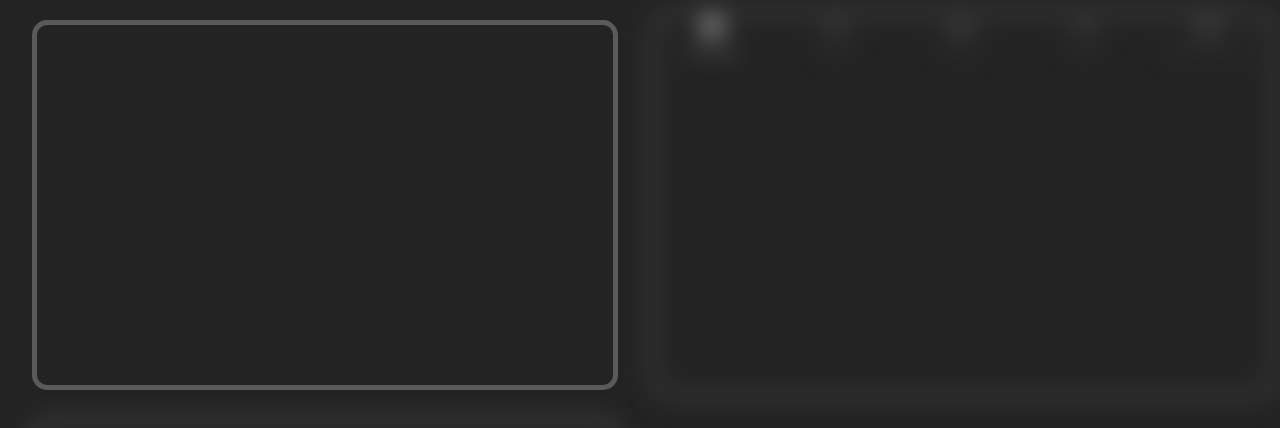
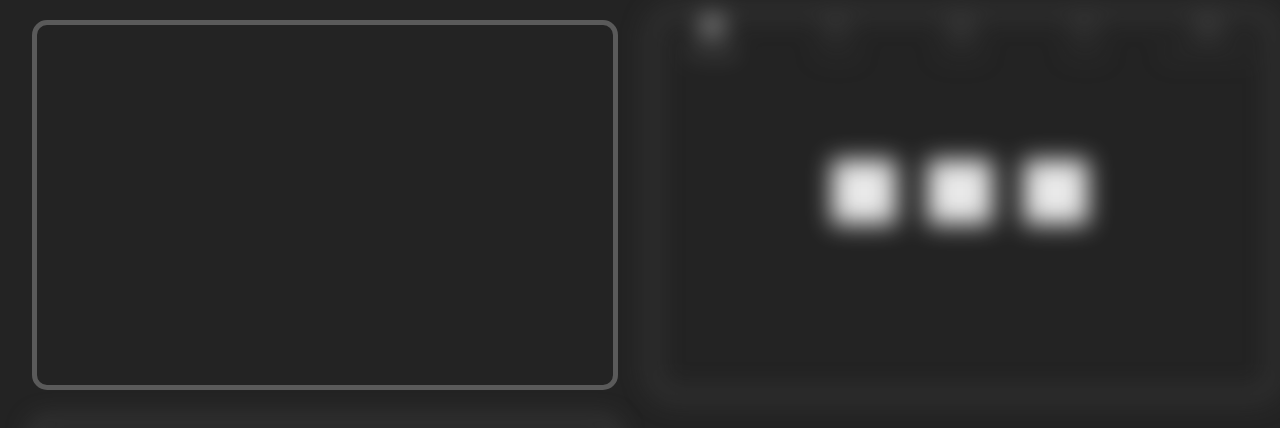
Before and after one commit to JielingYang/HomePageProject, a React app in the folder react-client/: page / in a window 1280 px wide. Shown: the top 428 px of the page. Built offline with nearby package versions, Linux system fonts and the light colour scheme; the HTML template or start-up script is replaced by a standard one.

Commit message:
added place holder for theme options

```diff
--- a/react-client/src/actionCreators/topRightPanelActions.js
+++ b/react-client/src/actionCreators/topRightPanelActions.js
@@ -13,6 +13,7 @@ export const topRightPanelAction_requestToUpdateTopRightPanelContentLayoutData =
         let basePanelUnitLength = getState().basePanelState.basePanelShapeModel.getUnitLength();
         let topRightPanelShapeModel = topRightPanelState.topRightPanelShapeModel;
         let numberOfSettingsTabs = topRightPanelState.settingsTabsStateModel.getNumberOfItems();
+        let numberOfThemes = topRightPanelState.themesSettingStateModel.getNumberOfItems();
         let topRightPanelPadding = topRightPanelState.topRightPanelPadding;
 
         let topRightPanelBorderWidth = topRightPanelShapeModel.getWidth() - 2 * topRightPanelPadding;
@@ -23,7 +24,11 @@ export const topRightPanelAction_requestToUpdateTopRightPanelContentLayoutData =
         let settingsTabsWidth = topRightPanelBorderWidth / numberOfSettingsTabs;
         let settingsTabsHeight = topRightPanelShapeModel.getYUnitLength() * 13;
 
-        dispatch(topRightPanelAction_updateTopRightPanelContentLayoutData(topRightPanelBorderWidth, topRightPanelBorderHeight, settingsTabsWidth, settingsTabsHeight, topRightPanelBorderSize, topRightPanelBorderRadius));
+        let themesSettingOptionsSize = basePanelUnitLength * 8;
+        let themesSettingOptionsGap = themesSettingOptionsSize / 2;
+        let themesSettingOptionsStartingX = (topRightPanelShapeModel.getWidth() - numberOfThemes * themesSettingOptionsSize - (numberOfThemes - 1) * themesSettingOptionsGap) / 2;
+
+        dispatch(topRightPanelAction_updateTopRightPanelContentLayoutData(topRightPanelBorderWidth, topRightPanelBorderHeight, settingsTabsWidth, settingsTabsHeight, topRightPanelBorderSize, topRightPanelBorderRadius, themesSettingOptionsSize, themesSettingOptionsGap, themesSettingOptionsStartingX));
     }
 };
 
@@ -102,7 +107,7 @@ export const topRightPanelAction_setTopRightPanelFocusOn = (focusOn: boolean) =>
     };
 };
 
-const topRightPanelAction_updateTopRightPanelContentLayoutData = (topRightPanelBorderWidth: number, topRightPanelBorderHeight: number, settingsTabsWidth: number, settingsTabsHeight: number, topRightPanelBorderSize: number, topRightPanelBorderRadius: number) =>
+const topRightPanelAction_updateTopRightPanelContentLayoutData = (topRightPanelBorderWidth: number, topRightPanelBorderHeight: number, settingsTabsWidth: number, settingsTabsHeight: number, topRightPanelBorderSize: number, topRightPanelBorderRadius: number, themesSettingOptionsSize: number, themesSettingOptionsGap: number, themesSettingOptionsStartingX: number) =>
 {
     return {
         type: TOP_RIGHT_PANEL_ACTION_TYPE.TOP_RIGHT_PANEL_ACTION_UPDATE_TOP_RIGHT_PANEL_CONTENT_LAYOUT_DATA,
@@ -111,7 +116,10 @@ const topRightPanelAction_updateTopRightPanelContentLayoutData = (topRightPanelB
         settingsTabsWidth: settingsTabsWidth,
         settingsTabsHeight: settingsTabsHeight,
         topRightPanelBorderSize: topRightPanelBorderSize,
-        topRightPanelBorderRadius: topRightPanelBorderRadius
+        topRightPanelBorderRadius: topRightPanelBorderRadius,
+        themesSettingOptionsSize: themesSettingOptionsSize,
+        themesSettingOptionsGap: themesSettingOptionsGap,
+        themesSettingOptionsStartingX: themesSettingOptionsStartingX,
     };
 };
 
--- a/react-client/src/components/basePanelSubComponents/TopRightPanel.js
+++ b/react-client/src/components/basePanelSubComponents/TopRightPanel.js
@@ -12,25 +12,15 @@ import SingleSelectionModel from "../../classes/StateModelClasses/SingleSelectio
 import {getSettingsTabsSvgIcon} from "../../utilities/svgIcons";
 
 type TopRightPanelPropsType = {
-    topRightPanelShapeModel: Shape2d_Rectangle,
-    topRightPanelFocusOn: boolean,
-    topRightPanelPadding: number,
+    topRightPanelShapeModel: Shape2d_Rectangle, topRightPanelFocusOn: boolean, topRightPanelPadding: number,
 
-    settingsTabsStateModel: SingleSelectionModel,
-    settingsTabsWidth: number,
-    settingsTabsHeight: number,
+    settingsTabsStateModel: SingleSelectionModel, settingsTabsWidth: number, settingsTabsHeight: number,
 
-    themesSettingStateModel: SingleSelectionModel,
+    themesSettingStateModel: SingleSelectionModel, themesSettingOptionsSize: number, themesSettingOptionsGap: number, themesSettingOptionsStartingX: number,
 
-    topRightPanelBorderSize: number,
-    topRightPanelBorderRadius: number,
-    topRightPanelBorderWidth: number,
-    topRightPanelBorderHeight: number,
+    topRightPanelBorderSize: number, topRightPanelBorderRadius: number, topRightPanelBorderWidth: number, topRightPanelBorderHeight: number,
 
-    topRightPanelAction_setTopRightPanelFocusOn: Function,
-    topRightPanelAction_requestToSelectSettingsTab: Function,
-    topRightPanelAction_requestToMouseHoversIndividualSettingsTab: Function,
-    topRightPanelAction_requestToSetIsMouseHoversSettingsTabs: Function,
+    topRightPanelAction_setTopRightPanelFocusOn: Function, topRightPanelAction_requestToSelectSettingsTab: Function, topRightPanelAction_requestToMouseHoversIndividualSettingsTab: Function, topRightPanelAction_requestToSetIsMouseHoversSettingsTabs: Function,
 
 }
 
@@ -111,6 +101,19 @@ const TopRightPanel = (props: TopRightPanelPropsType) =>
     </div>;
 
     // Settings contents
+    // Theme setting content
+    let themesSettingsOptions = props.themesSettingStateModel.getItems();
+    let themesSettingOptionsSize = props.themesSettingOptionsSize;
+    let themesSettingContent = themesSettingsOptions.map((title: string, index: number) =>
+    {
+        let themeSettingOptionDivStyleObject = new StyleObject()
+            .setBasics(themesSettingOptionsSize, themesSettingOptionsSize, props.themesSettingOptionsStartingX + index * (themesSettingOptionsSize + props.themesSettingOptionsGap), "40%")
+            // .setBlur(blurLevel)
+            .setBackgroundColor(WHITE_TRANSPARENT_90)
+            .addTransition("background-color", TRANSITION_TIME_NORMAL)
+            .addTransition("filter", TRANSITION_TIME_NORMAL);
+        return <div key={index} style={themeSettingOptionDivStyleObject.getStyle()}></div>
+    });
 
 
     // Panel border
@@ -129,6 +132,7 @@ const TopRightPanel = (props: TopRightPanelPropsType) =>
                  onMouseEnter={() => props.topRightPanelAction_setTopRightPanelFocusOn(true)}
                  onMouseLeave={() => props.topRightPanelAction_setTopRightPanelFocusOn(false)}>
         {settingsTabs}
+        {themesSettingContent}
         {panelBorder}
     </div>);
 };
@@ -145,6 +149,9 @@ const mapStateToProps = (store) =>
         settingsTabsHeight: store.topRightPanelState.settingsTabsHeight,
 
         themesSettingStateModel: store.topRightPanelState.themesSettingStateModel,
+        themesSettingOptionsSize: store.topRightPanelState.themesSettingOptionsSize,
+        themesSettingOptionsGap: store.topRightPanelState.themesSettingOptionsGap,
+        themesSettingOptionsStartingX: store.topRightPanelState.themesSettingOptionsStartingX,
 
         topRightPanelBorderSize: store.topRightPanelState.topRightPanelBorderSize,
         topRightPanelBorderRadius: store.topRightPanelState.topRightPanelBorderRadius,
--- a/react-client/src/reducers/topRightPanelReducer.js
+++ b/react-client/src/reducers/topRightPanelReducer.js
@@ -17,6 +17,9 @@ export type topRightPanelStateType = {
     settingsTabsHeight: number,
 
     themesSettingStateModel: SingleSelectionModel,
+    themesSettingOptionsSize: number,
+    themesSettingOptionsGap: number,
+    themesSettingOptionsStartingX: number,
 
     topRightPanelBorderSize: number,
     topRightPanelBorderRadius: number,
@@ -34,6 +37,9 @@ const topRightPanelDefaultState: topRightPanelStateType = {
     settingsTabsHeight: 0,
 
     themesSettingStateModel: new SingleSelectionModel(numberIdGenerator.generateId(), ID.THEMES_SETTING_ID, THEMES_SETTING_TITLES),
+    themesSettingOptionsSize: 0,
+    themesSettingOptionsGap: 0,
+    themesSettingOptionsStartingX: 0,
 
     topRightPanelBorderSize: 0,
     topRightPanelBorderRadius: 0,
@@ -62,18 +68,6 @@ const topRightPanelAction_setTopRightPanelFocusOn_handler = (state: topRightPane
     return nextState;
 };
 
-const topRightPanelAction_setTopRightPanelContentLayoutData_handler = (state: topRightPanelStateType, action) =>
-{
-    let nextState = deepCopy(state);
-    nextState.topRightPanelBorderWidth = action.topRightPanelBorderWidth;
-    nextState.topRightPanelBorderHeight = action.topRightPanelBorderHeight;
-    nextState.topRightPanelBorderSize = action.topRightPanelBorderSize;
-    nextState.topRightPanelBorderRadius = action.topRightPanelBorderRadius;
-    nextState.settingsTabsWidth = action.settingsTabsWidth;
-    nextState.settingsTabsHeight = action.settingsTabsHeight;
-    return nextState;
-};
-
 const topRightPanelAction_selectSettingsTab_handler = (state: topRightPanelStateType, action) =>
 {
     let nextState = deepCopy(state);
@@ -95,6 +89,21 @@ const topRightPanelAction_setIsMouseHoversSettingsTabs_handler = (state: topRigh
     return nextState;
 };
 
+const topRightPanelAction_setTopRightPanelContentLayoutData_handler = (state: topRightPanelStateType, action) =>
+{
+    let nextState = deepCopy(state);
+    nextState.topRightPanelBorderWidth = action.topRightPanelBorderWidth;
+    nextState.topRightPanelBorderHeight = action.topRightPanelBorderHeight;
+    nextState.topRightPanelBorderSize = action.topRightPanelBorderSize;
+    nextState.topRightPanelBorderRadius = action.topRightPanelBorderRadius;
+    nextState.settingsTabsWidth = action.settingsTabsWidth;
+    nextState.settingsTabsHeight = action.settingsTabsHeight;
+    nextState.themesSettingOptionsSize = action.themesSettingOptionsSize;
+    nextState.themesSettingOptionsGap = action.themesSettingOptionsGap;
+    nextState.themesSettingOptionsStartingX = action.themesSettingOptionsStartingX;
+    return nextState;
+};
+
 // Check reducerCreator for explanation of handlers
 const topRightPanelReducerHandlers = {
     [TOP_RIGHT_PANEL_ACTION_TYPE.TOP_RIGHT_PANEL_ACTION_UPDATE_TOP_RIGHT_PANEL_SIZE]: topRightPanelAction_updateTopRightPanelSize_handler,
```
Also changed, not shown: react-client/src/images/bright_theme_icon.svg (added), react-client/src/images/dark_theme_icon.svg (added).
